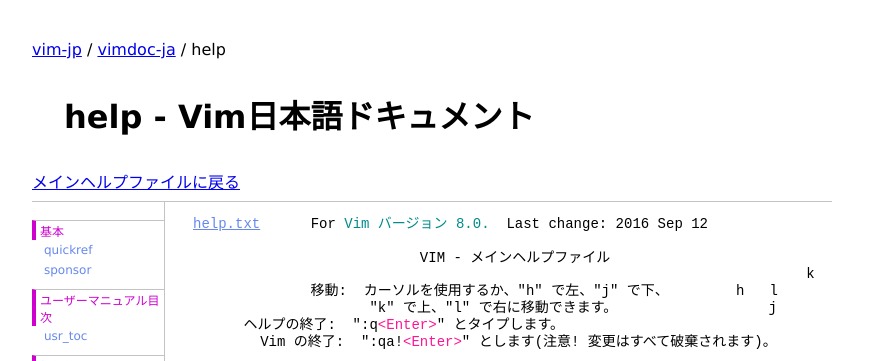
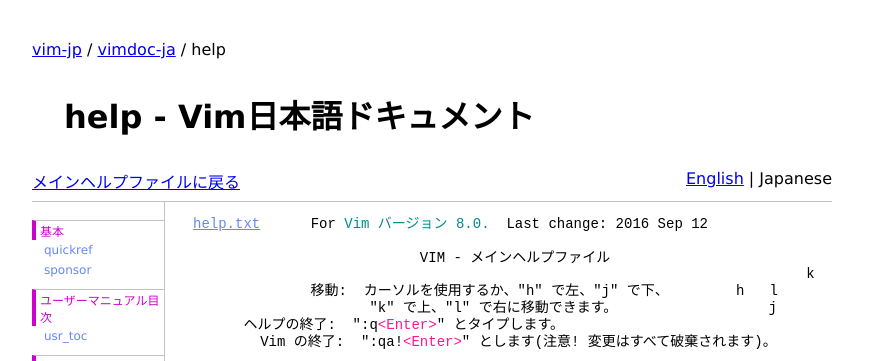
Before and after one commit to vim-jp/vimdoc-ja, a Jekyll site: the page built from index.html, in a window 1280 px wide. Shown: the top 361 px of the page, without its empty margins (208-1086 px from the left). Built offline with Jekyll 4.4.1, drawn with Linux system fonts in a browser that asks for light colours; nearby versions of some CDN libraries; comment, search, counter and statistics services are not loaded.

Commit message:
Add English Japanese link

```diff
--- a/_layouts/vimdoc.html
+++ b/_layouts/vimdoc.html
@@ -39,6 +39,11 @@
   / {{ page.helpname }}<br />
   <a name="top"></a><h1>{{ page.helpname }} - Vim日本語ドキュメント</h1>
   <a href="index.html">メインヘルプファイルに戻る</a>
+
+  <span class="EnglishJapaneseLink">
+    <a href="http://vim-jp.org/vimdoc-en{{ page.url }}">English</a>
+    | <span class="CurrentLanguage">Japanese</span>
+  </span>
 </div>
 </header>
 
@@ -255,7 +260,12 @@
 </article>
 
 <footer>
-<a href="#top">トップに戻る</a> - <a href="index.html">メインヘルプファイルに戻る</a><br>
+<a href="#top">トップに戻る</a> - <a href="index.html">メインヘルプファイルに戻る</a>
+<span class="EnglishJapaneseLink">
+  <a href="http://vim-jp.org/vimdoc-en{{ page.url }}">English</a>
+  | <span class="CurrentLanguage">Japanese</span>
+</span>
+<br />
 <div style="text-align:right;">
 Translated by <a href="https://github.com/vim-jp/vimdoc-ja">vimdoc-ja プロジェクト</a><br />
 ヘルプ一式ダウンロード: <a href="https://github.com/vim-jp/vimdoc-ja/archive/master.tar.gz">tar.gz</a> | <a href="https://github.com/vim-jp/vimdoc-ja/archive/master.zip">zip</a><br />
--- a/style.css
+++ b/style.css
@@ -155,4 +155,8 @@
     color: white;
 }
 
+.EnglishJapaneseLink {
+    float: right;
+}
+
 /* vim:set ts=8 sts=4 sw=4 tw=0 et: */
```
